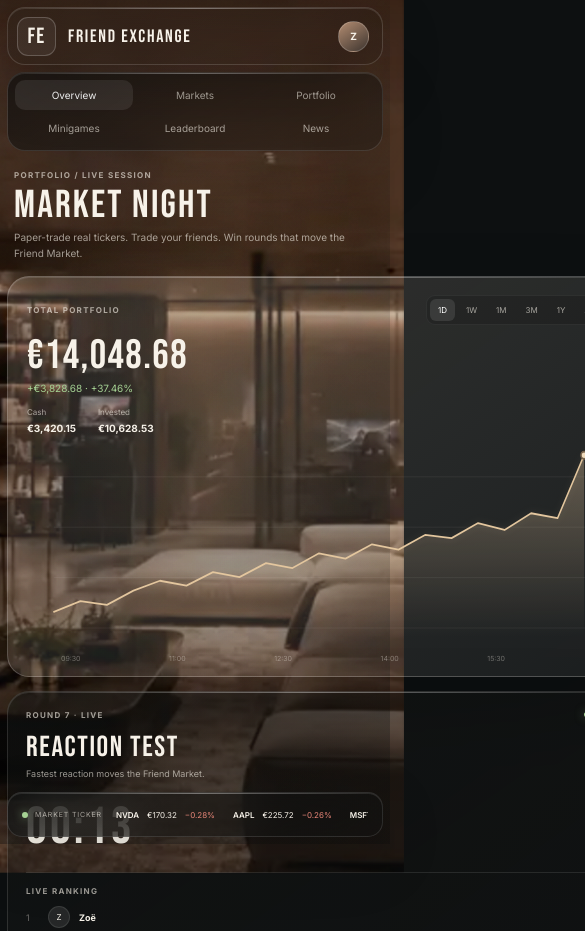
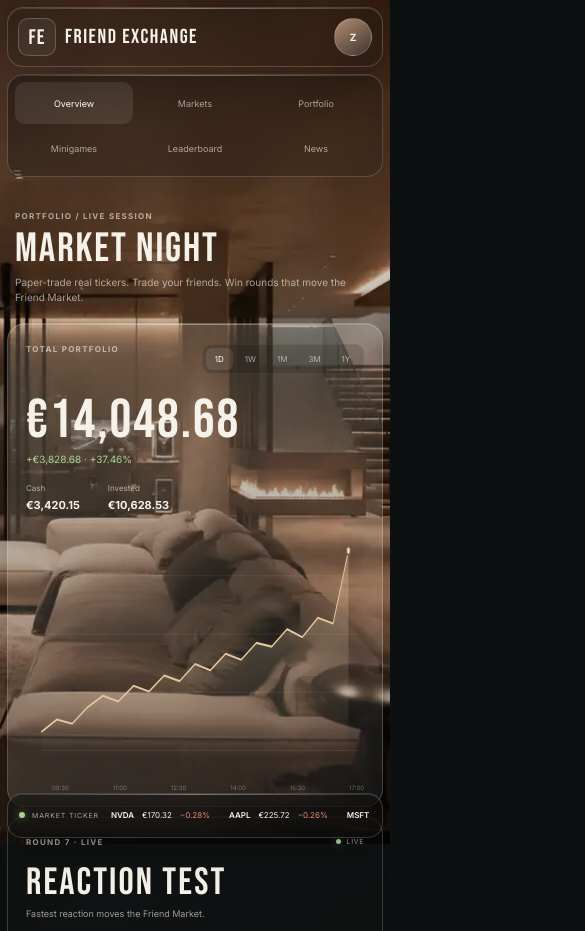
Before and after one commit to Zoeruijtje/Gamekelder-Minigames-Stocks, a plain HTML site: page index.html in a window 390 px wide. Shown: the top 931 px of the page, 585 px wide, since content can reach past the window. Drawn offline with Linux system fonts and the light colour scheme.

Commit message:
fix: rebuild responsive mobile layout and background

```diff
--- a/background.css
+++ b/background.css
@@ -1,24 +1,46 @@
-.environment{
-  z-index:0 !important;
-  pointer-events:none;
+@import url("responsive.css");
+
+.environment {
+  inset: 0 !important;
+  z-index: 0 !important;
+  width: 100vw;
+  height: 100vh;
+  height: 100svh;
+  min-height: 100dvh;
+  pointer-events: none;
   background-image:
-    linear-gradient(90deg,rgba(10,12,12,.64) 0%,rgba(10,12,12,.31) 34%,rgba(10,12,12,.08) 68%,rgba(10,12,12,.27) 100%),
-    linear-gradient(180deg,rgba(15,12,10,.04),rgba(7,10,10,.34)),
+    linear-gradient(90deg, rgba(10, 12, 12, 0.54) 0%, rgba(10, 12, 12, 0.26) 34%, rgba(10, 12, 12, 0.06) 68%, rgba(10, 12, 12, 0.22) 100%),
+    linear-gradient(180deg, rgba(15, 12, 10, 0.02), rgba(7, 10, 10, 0.28)),
     url("assets/gamekelder-bg.webp");
-  background-size:cover;
-  background-position:center 52%;
-  background-repeat:no-repeat;
+  background-size: cover;
+  background-position: center 52%;
+  background-repeat: no-repeat;
+  transform: scale(1.025);
+  animation: environment-drift 32s ease-in-out infinite alternate;
 }
 
-.environment-vignette{z-index:1 !important}
-.grain{z-index:2 !important}
-.shell{position:relative;z-index:3}
+.environment-vignette { z-index: 1 !important; }
+.grain { z-index: 2 !important; }
+.shell { position: relative; z-index: 3; }
 
-@media (max-width:680px){
-  .environment{
-    background-position:44% center;
+@keyframes environment-drift {
+  from { transform: scale(1.025) translate3d(0, 0, 0); }
+  to { transform: scale(1.05) translate3d(-0.2%, 0.18%, 0); }
+}
+
+@media (max-width: 760px) {
+  .environment {
     background-image:
-      linear-gradient(180deg,rgba(8,10,10,.17),rgba(8,10,10,.35)),
-      url("assets/gamekelder-bg.webp");
+      linear-gradient(180deg, rgba(8, 10, 10, 0.08), rgba(8, 10, 10, 0.25)),
+      url("assets/gamekelder-bg-mobile.webp");
+    background-position: center center;
+    transform: none;
+    animation: none;
   }
+  .environment-vignette {
+    background:
+      radial-gradient(90% 55% at 50% 30%, rgba(241, 180, 121, 0.08), transparent 72%),
+      linear-gradient(180deg, rgba(5, 7, 7, 0.02), rgba(5, 7, 7, 0.23));
+  }
+  .grain { opacity: 0.075; }
 }
--- /dev/null
+++ b/responsive.css
@@ -0,0 +1,212 @@
+/*
+  Responsive invariants:
+  1. No top-level horizontal scrolling at any supported viewport.
+  2. The environment always fills the visual viewport and remains visible through the glass.
+  3. Wide data tables scroll inside their own card instead of widening the page.
+  4. Mobile is a true single-column composition, not a scaled desktop dashboard.
+*/
+
+html, body { width: 100%; max-width: 100%; overflow-x: clip; }
+img, svg, canvas, video { max-width: 100%; }
+.shell, .workspace, .main-stage, .view, .overview-grid, .market-layout, .portfolio-layout,
+.leaderboard-layout, .news-layout, .game-grid, .right-rail, .ticker { min-width: 0; max-width: 100%; }
+.overview-grid > *, .market-layout > *, .portfolio-layout > *, .leaderboard-layout > *,
+.news-layout > *, .game-grid > * { min-width: 0; max-width: 100%; }
+.holdings-card, .full-holdings-card, .market-panel { overflow: hidden; }
+.holdings-table-wrap { max-width: 100%; overflow-x: auto; }
+
+@media (max-width: 1320px) {
+  .workspace { grid-template-columns: 165px minmax(0, 1fr); }
+  .right-rail { display: none; }
+  .topbar { grid-template-columns: 260px minmax(0, 1fr) auto; }
+  .overview-grid { grid-template-columns: minmax(0, 1fr) 255px; }
+}
+
+@media (max-width: 1000px) {
+  .shell { width: min(100% - 20px, 920px); }
+  .topbar { grid-template-columns: minmax(0, 1fr) auto; }
+  .topnav { display: none; }
+  .workspace { grid-template-columns: minmax(0, 1fr); }
+  .sidebar {
+    min-height: auto;
+    position: static;
+    display: grid;
+    grid-template-columns: repeat(6, minmax(0, 1fr));
+    gap: 3px;
+    padding: 7px;
+  }
+  .sidebar-heading, .sidebar-spacer, .room-card, .feed-status { display: none; }
+  .side-link { min-width: 0; justify-content: center; padding: 10px 5px; white-space: nowrap; }
+  .side-link span { display: none; }
+  .overview-grid {
+    grid-template-columns: minmax(0, 1fr);
+    grid-template-areas: "hero" "round" "holdings" "impact" "highlights";
+  }
+  .market-layout, .portfolio-layout, .leaderboard-layout, .news-layout { grid-template-columns: minmax(0, 1fr); }
+  .portfolio-layout { grid-template-areas: "balance" "allocation" "positions"; }
+  .game-grid { grid-template-columns: repeat(2, minmax(0, 1fr)); }
+  .session-highlights { grid-template-columns: repeat(2, minmax(0, 1fr)); }
+  .highlight-title { grid-column: 1 / -1; border-right: 0; border-bottom: 1px solid rgba(255,255,255,.08); }
+  .highlight:nth-child(3), .highlight:nth-child(5) { border-right: 0; }
+  .view-header { padding-inline: 4px; }
+}
+
+@media (max-width: 760px) {
+  :root { --radius: 18px; --radius-sm: 12px; }
+  body { padding-bottom: env(safe-area-inset-bottom); }
+  .shell { width: calc(100% - 14px); padding: 7px 0 16px; }
+
+  .glass {
+    background: linear-gradient(145deg, rgba(31, 30, 27, 0.27), rgba(13, 15, 15, 0.16));
+    border-color: rgba(255,255,255,.18);
+    box-shadow: inset 0 1px rgba(255,255,255,.12), 0 14px 40px rgba(0,0,0,.17);
+    backdrop-filter: blur(16px) saturate(108%);
+    -webkit-backdrop-filter: blur(16px) saturate(108%);
+  }
+  .glass--quiet { background: linear-gradient(145deg, rgba(31, 29, 26, 0.29), rgba(12, 14, 14, 0.18)); }
+  .glass--dark { background: linear-gradient(150deg, rgba(11, 13, 13, 0.42), rgba(16, 17, 17, 0.27)); }
+  .glass--smoke { background: linear-gradient(145deg, rgba(18, 20, 19, 0.36), rgba(22, 20, 18, 0.22)); }
+  .glass--light { background: linear-gradient(145deg, rgba(239, 225, 205, 0.20), rgba(255,255,255,.075)); }
+
+  .topbar {
+    min-height: 60px;
+    height: auto;
+    padding: 8px 10px;
+    top: max(5px, env(safe-area-inset-top));
+    gap: 8px;
+    border-radius: 16px;
+  }
+  .brand { gap: 9px; }
+  .brand-mark { width: 38px; height: 38px; border-radius: 10px; font-size: 21px; }
+  .brand-copy strong { font-size: clamp(17px, 5.2vw, 21px); letter-spacing: .075em; }
+  .brand-copy small, .account-balance, .profile-chip > span:nth-child(2), .chev, .icon-button { display: none; }
+  .profile-chip { padding: 0; }
+  .profile-chip .avatar { width: 38px; height: 38px; }
+
+  .workspace { padding-top: 7px; gap: 8px; }
+  .sidebar {
+    grid-template-columns: repeat(3, minmax(0, 1fr));
+    gap: 3px;
+    border-radius: 16px;
+    overflow: hidden;
+  }
+  .side-link { font-size: 9px; min-height: 42px; padding: 8px 4px; overflow: hidden; text-overflow: ellipsis; }
+
+  .view-header {
+    min-height: auto;
+    display: block;
+    padding: 26px 8px 17px;
+  }
+  .view-header h1 { font-size: clamp(35px, 10.5vw, 46px); line-height: .9; margin-top: 10px; white-space: normal; overflow-wrap: break-word; letter-spacing: .045em; }
+  .view[data-view="overview"] .view-header h1 { white-space: nowrap; font-size: clamp(35px, 10.5vw, 46px); }
+  .view-header p { max-width: 34rem; font-size: 10px; line-height: 1.55; }
+  .market-state { display: none; }
+
+  .overview-grid { gap: 9px; }
+  .portfolio-hero { min-height: 440px; padding: 20px 18px 14px; }
+  .card-topline { align-items: flex-start; }
+  .range-tabs {
+    max-width: 48%;
+    overflow-x: auto;
+    scrollbar-width: none;
+    -webkit-overflow-scrolling: touch;
+  }
+  .range-tabs::-webkit-scrollbar { display: none; }
+  .range-tabs button { padding: 6px 9px; }
+  .portfolio-value-row { display: block; margin-top: 22px; }
+  .hero-value { font-size: clamp(45px, 14vw, 64px); }
+  .portfolio-mini-stats { margin-top: 18px; gap: 28px; }
+  .portfolio-mini-stats span { font-size: 8px; }
+  .portfolio-mini-stats strong { font-size: 11px; }
+  .chart-shell { height: 260px; margin-top: 20px; }
+  .chart-labels { left: 26px; font-size: 6px; }
+
+  .live-round { padding: 20px 18px; }
+  .live-round h2 { font-size: 38px; margin-top: 13px; }
+  .round-timer { font-size: 60px; }
+  .rank-row { font-size: 10px; grid-template-columns: 18px 27px minmax(0, 1fr) auto; }
+  .rank-avatar { width: 25px; height: 25px; }
+  .rank-time { font-size: 9px; }
+  .live-round .primary-button { min-height: 46px; margin-top: 20px; }
+
+  .holdings-card, .market-impact, .full-holdings-card, .market-panel, .leaderboard-card { padding: 17px 15px; }
+  .holdings-card .card-topline { display: grid; grid-template-columns: minmax(0, 1fr); gap: 10px; }
+  .segment-control { max-width: 100%; overflow-x: auto; width: max-content; }
+  .holdings-table { min-width: 560px; }
+  .holdings-table th { font-size: 7px; padding: 8px 7px; }
+  .holdings-table td { font-size: 8px; padding: 10px 7px; }
+  .holdings-table-wrap {
+    margin-inline: -2px;
+    padding-bottom: 5px;
+    -webkit-overflow-scrolling: touch;
+    mask-image: linear-gradient(90deg, #000 0 calc(100% - 18px), transparent);
+  }
+
+  .impact-row { grid-template-columns: 38px 52px minmax(0, 1fr); font-size: 9px; }
+  .session-highlights { grid-template-columns: repeat(2, minmax(0, 1fr)); }
+  .highlight-title { grid-column: 1 / -1; }
+  .highlight { min-height: 92px; border-bottom: 1px solid rgba(255,255,255,.07); }
+  .highlight:nth-child(3), .highlight:nth-child(5) { border-right: 0; }
+  .highlight em { font-size: 22px; }
+
+  .asset-grid, .game-grid { grid-template-columns: minmax(0, 1fr); }
+  .asset-card { min-height: 160px; }
+  .friend-stock-row { grid-template-columns: 31px minmax(0, 1fr) auto; }
+  .friend-row-spark { grid-column: 2 / -1; width: 100%; }
+  .game-card { min-height: 225px; }
+
+  .allocation-visual { flex-direction: column; align-items: center; gap: 22px; }
+  .allocation-legend { width: 100%; }
+  .balance-card { min-height: auto; }
+  .leaderboard-row { grid-template-columns: 26px 31px minmax(0, 1fr); }
+  .leaderboard-value { grid-column: 3; text-align: left; margin-top: 4px; }
+  .news-feature { min-height: 390px; padding: 22px; }
+  .news-feature h2 { font-size: 38px; overflow-wrap: anywhere; word-break: break-word; }
+
+  .ticker {
+    position: sticky;
+    bottom: max(6px, env(safe-area-inset-bottom));
+    grid-template-columns: auto minmax(0, 1fr);
+    gap: 12px;
+    min-height: 42px;
+    margin-top: 9px;
+    padding: 8px 11px;
+  }
+  .ticker-note { display: none; }
+  .ticker-track { gap: 19px; }
+
+  .modal-panel { left: 7px; right: 7px; bottom: 7px; top: auto; width: auto; transform: none; max-height: calc(100dvh - 14px); overflow-y: auto; padding: 22px 18px; }
+  .trade-title-row { align-items: flex-start; }
+  .trade-controls { grid-template-columns: minmax(0, 1fr); }
+  .game-panel { inset: 7px; padding: 18px 14px; max-height: calc(100dvh - 14px); }
+  .game-modal-header h2 { font-size: 38px; }
+  .game-market-badge { display: none; }
+  .game-stage { min-height: 400px; }
+  .game-core .huge { font-size: 72px; }
+  .reaction-pad { width: 100%; height: 265px; }
+  .memory-grid { grid-template-columns: repeat(4, minmax(0, 58px)); gap: 7px; }
+  .memory-cell { width: 58px; height: 58px; }
+  .choice-row { flex-direction: column; }
+  .choice-row button { width: 100%; min-width: 0; }
+  .results-table { min-width: 460px; }
+  .game-results { overflow-x: auto; }
+}
+
+@media (max-width: 380px) {
+  .shell { width: calc(100% - 10px); }
+  .brand-copy strong { font-size: 16px; }
+  .brand-mark, .profile-chip .avatar { width: 35px; height: 35px; }
+  .side-link { font-size: 8px; }
+  .view-header { padding-inline: 5px; }
+  .portfolio-hero { padding-inline: 14px; }
+  .hero-value { font-size: 46px; }
+  .range-tabs { max-width: 44%; }
+  .chart-shell { height: 235px; }
+  .memory-grid { grid-template-columns: repeat(4, minmax(0, 52px)); }
+  .memory-cell { width: 52px; height: 52px; }
+}
+
+@media (prefers-reduced-motion: reduce) {
+  * { animation: none !important; transition: none !important; scroll-behavior: auto !important; }
+  .environment { transform: none; }
+}
```
Also changed, not shown: assets/gamekelder-bg-mobile.webp (added).
